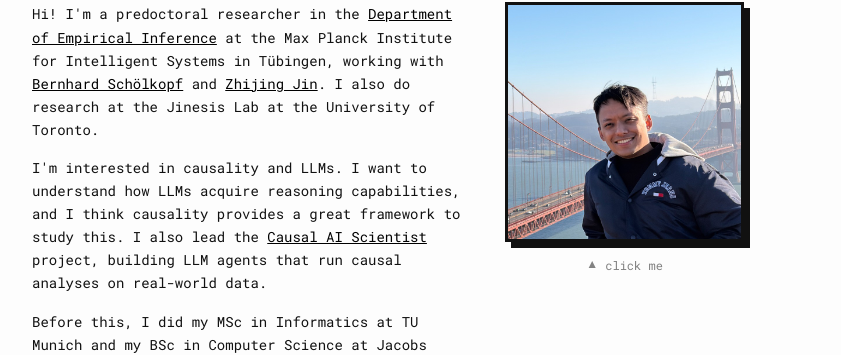
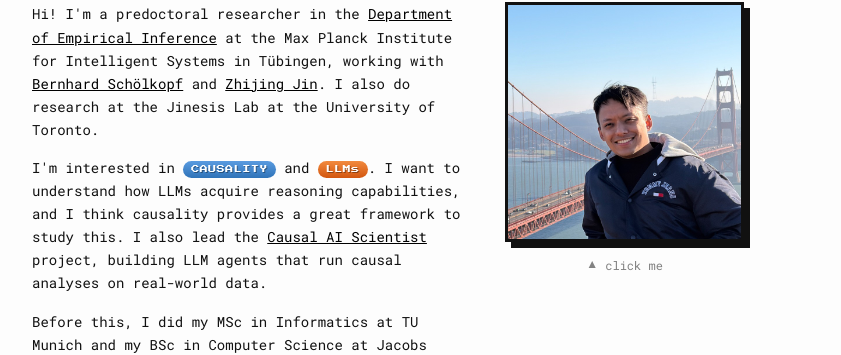
Before and after one commit to rahulbshrestha/rahulbshrestha.github.io, a Jekyll site: the page built from index.md, in a window 1280 px wide. Shown: the part 147-502 px from the top of the page, without its empty margins (218-1059 px from the left). Built offline with Jekyll 4.4.1, drawn with Linux system fonts in a browser that asks for light colours.

Commit message:
Show causality and LLMs as retro type badges in the bio
Co-Authored-By: Claude Opus 5.5 <noreply@anthropic.com>

```diff
--- a/_includes/head.html
+++ b/_includes/head.html
@@ -44,6 +44,11 @@
         {% endfor %}
     {% endif %}
 
+    {% if page.layout == "homepage" %}
+    <link rel="preconnect" href="https://fonts.googleapis.com">
+    <link rel="preconnect" href="https://fonts.gstatic.com" crossorigin>
+    <link id="retro-font" rel="stylesheet" href="https://fonts.googleapis.com/css2?family=Press+Start+2P&display=swap">
+    {% endif %}
     <link rel="stylesheet" href="{{ '/assets/css/main.css' | relative_url }}">
     <link rel="canonical" href="{{ page.url | replace:'index.html','' | absolute_url }}">
 
--- a/_sass/minima/_layout.scss
+++ b/_sass/minima/_layout.scss
@@ -718,3 +718,25 @@ div.qa {
 @media (prefers-reduced-motion: reduce) {
   .homepage .photo-hint .hint-arrow { animation: none; }
 }
+
+// Research interests in the bio, styled like Pokémon type badges
+.homepage .kw-retro {
+  display: inline-block;
+  padding: 4px 8px 3px;
+  border-radius: 10px;
+  font-family: 'Press Start 2P', monospace;
+  font-size: 8px;
+  line-height: 1.2;
+  letter-spacing: 0.5px;
+  color: $white-color;
+  text-shadow: 1px 1px 0 rgba(0, 0, 0, 0.35);
+  vertical-align: middle;
+}
+
+.homepage .kw-causality {
+  background: linear-gradient(#5a9be0, #2f73b8);
+}
+
+.homepage .kw-llm {
+  background: linear-gradient(#f28a3e, #d2560f);
+}
--- a/index.md
+++ b/index.md
@@ -5,7 +5,7 @@ layout: homepage
 <div class="row">
     <div class="col-md-7">
       <p>Hi! I'm a predoctoral researcher in the <a href="https://is.mpg.de/ei">Department of Empirical Inference</a> at the Max Planck Institute for Intelligent Systems in Tübingen, working with <a href="https://is.mpg.de/~bs">Bernhard Schölkopf</a> and <a href="https://zhijing-jin.com/">Zhijing Jin</a>. I also do research at the Jinesis Lab at the University of Toronto.</p>
-      <p>I'm interested in causality and LLMs. I want to understand how LLMs acquire reasoning capabilities, and I think causality provides a great framework to study this. I also lead the <a href="https://github.com/causalNLP/causal-agent">Causal AI Scientist</a> project, building LLM agents that run causal analyses on real-world data.</p>
+      <p>I'm interested in <span class="kw-retro kw-causality">CAUSALITY</span> and <span class="kw-retro kw-llm">LLMs</span>. I want to understand how LLMs acquire reasoning capabilities, and I think causality provides a great framework to study this. I also lead the <a href="https://github.com/causalNLP/causal-agent">Causal AI Scientist</a> project, building LLM agents that run causal analyses on real-world data.</p>
 
       <p>Before this, I did my MSc in Informatics at TU Munich and my BSc in Computer Science at Jacobs University Bremen, both in Germany 🇩🇪.  I grew up in Kathmandu, Nepal 🇳🇵. </p>
       <p>Outside research, I play football ⚽, go to the gym 🏋️, play guitar 🎸, cook a lot (hand-pulled noodles are my weakness 🍜), travel whenever I can ✈️, and love well-written blog posts about lives very different from mine. 📖 <a href="mailto:{{ site.email }}">Reach out</a> if you want to chat! :)</p>
```
